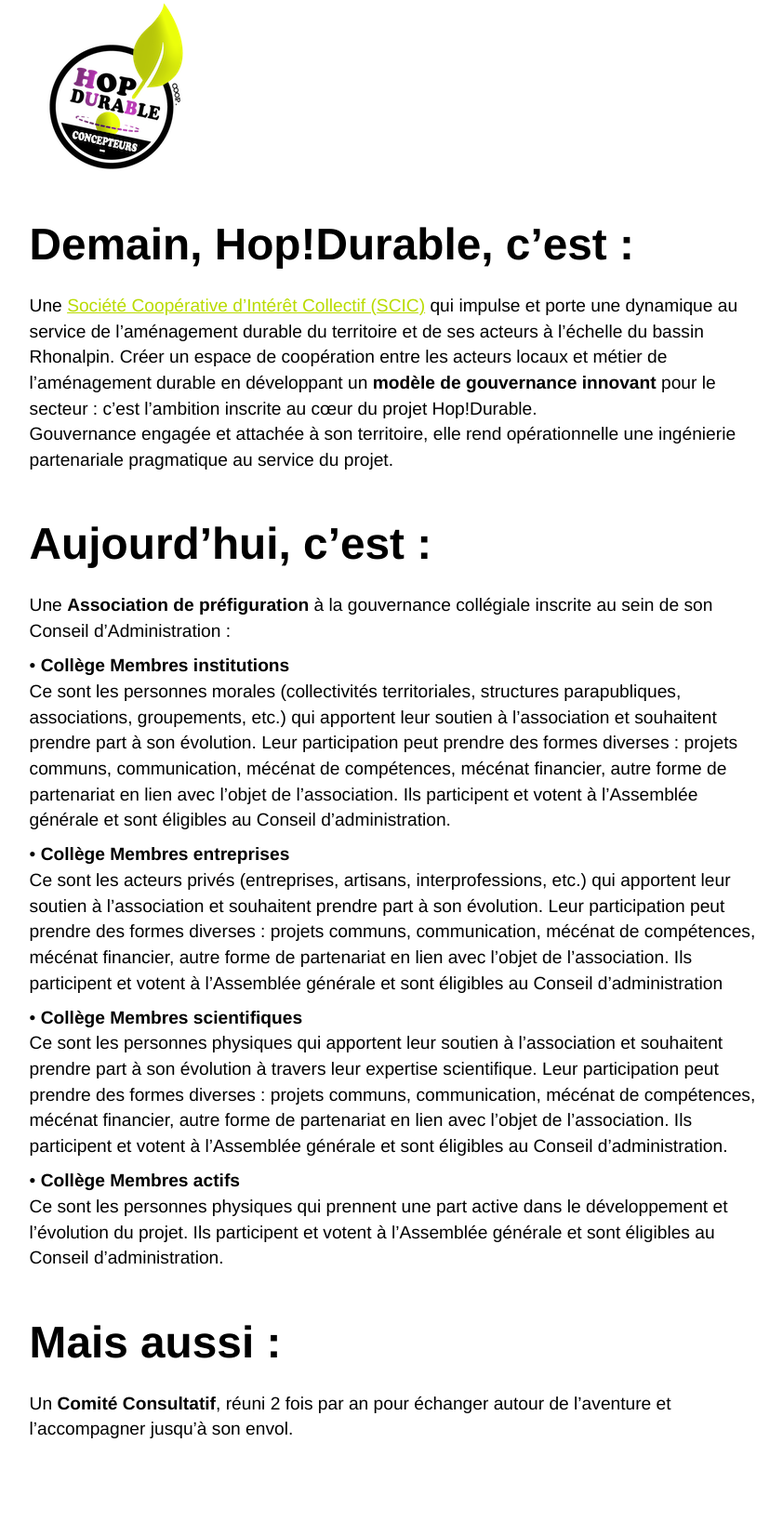
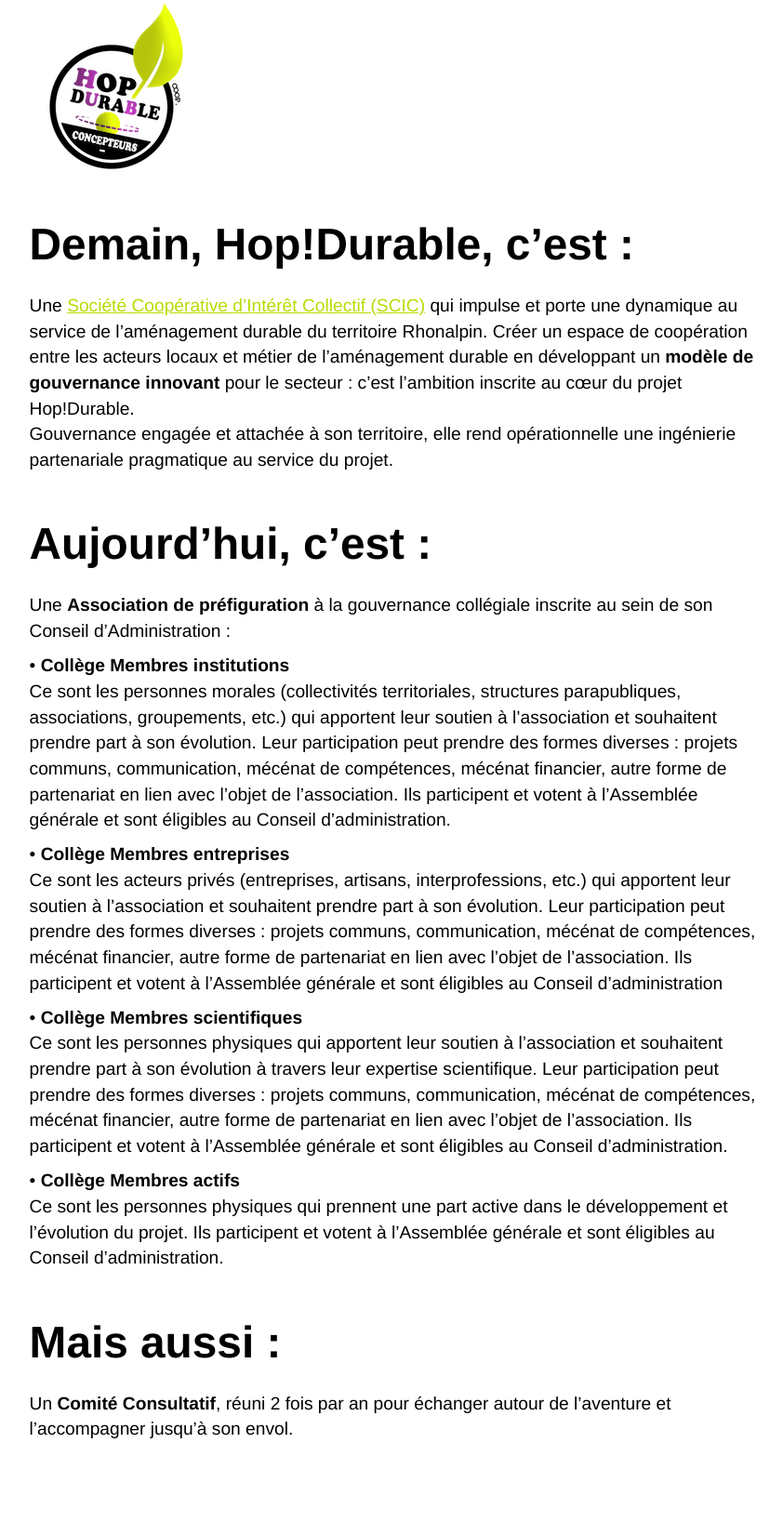
Before and after one commit to pierrenault/hopdurable.github.io, a Jekyll site: the page built from hop-durable-gouvernance.md, in a window 1280 px wide. Shown: the whole page at 93% size, without its empty margins (218-1060 px from the left). Built offline with Jekyll 4.4.1, drawn with Linux system fonts in a browser that asks for light colours.

Commit message:
Update hop-durable-gouvernance.md

```diff
--- a/hop-durable-gouvernance.md
+++ b/hop-durable-gouvernance.md
@@ -6,7 +6,7 @@
 
 ## Demain, Hop!Durable, c'est :
 
-Une [Société Coopérative d'Intérêt Collectif (SCIC)](http://www.les-scic.coop/export/sites/default/fr/les-scic/_media/documents/docs-juridique/Fiche_prxsentation_Scic_CG_Scop_x2016x.pdf) qui impulse et porte une dynamique au service de l'aménagement durable du territoire et de ses acteurs à l'échelle du bassin Rhonalpin. Créer un espace de coopération entre les acteurs locaux et métier de l'aménagement durable en développant un **modèle de gouvernance innovant** pour le secteur : c'est l'ambition inscrite au cœur du projet Hop!Durable.
+Une [Société Coopérative d'Intérêt Collectif (SCIC)](http://www.les-scic.coop/export/sites/default/fr/les-scic/_media/documents/docs-juridique/Fiche_prxsentation_Scic_CG_Scop_x2016x.pdf) qui impulse et porte une dynamique au service de l'aménagement durable du territoire Rhonalpin. Créer un espace de coopération entre les acteurs locaux et métier de l'aménagement durable en développant un **modèle de gouvernance innovant** pour le secteur : c'est l'ambition inscrite au cœur du projet Hop!Durable.
 Gouvernance engagée et attachée à son territoire, elle rend opérationnelle une ingénierie partenariale pragmatique au service du projet.
 
 
```
